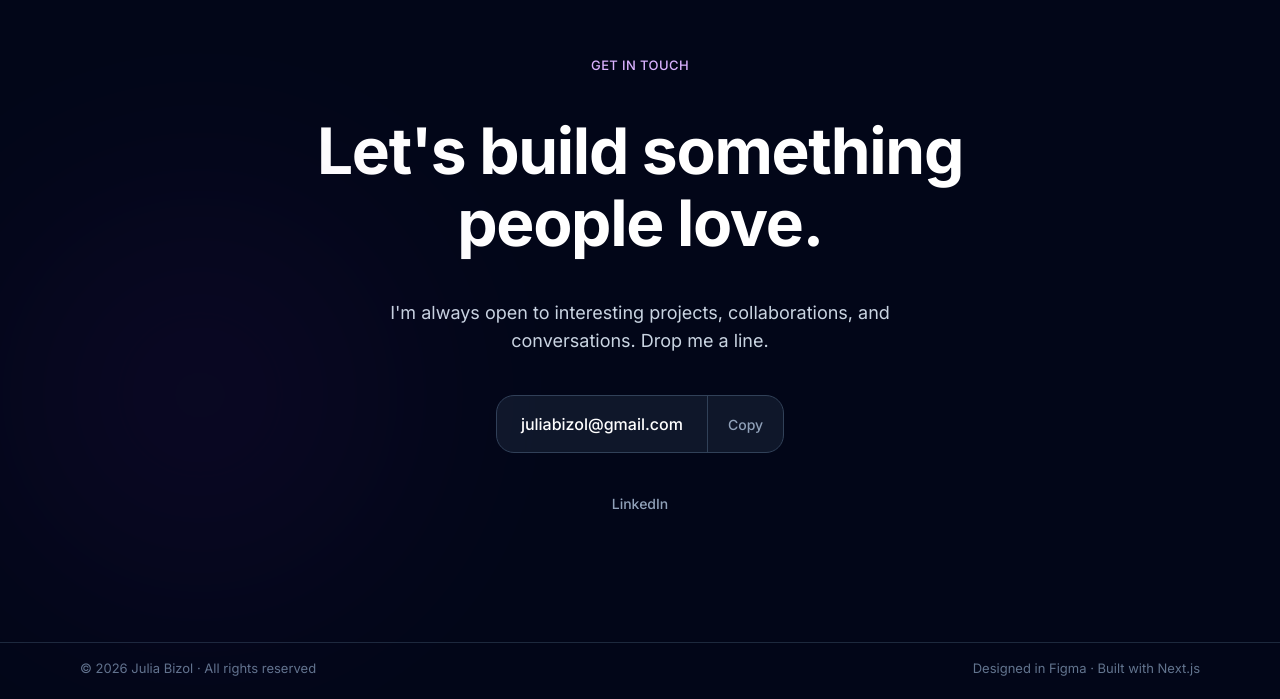
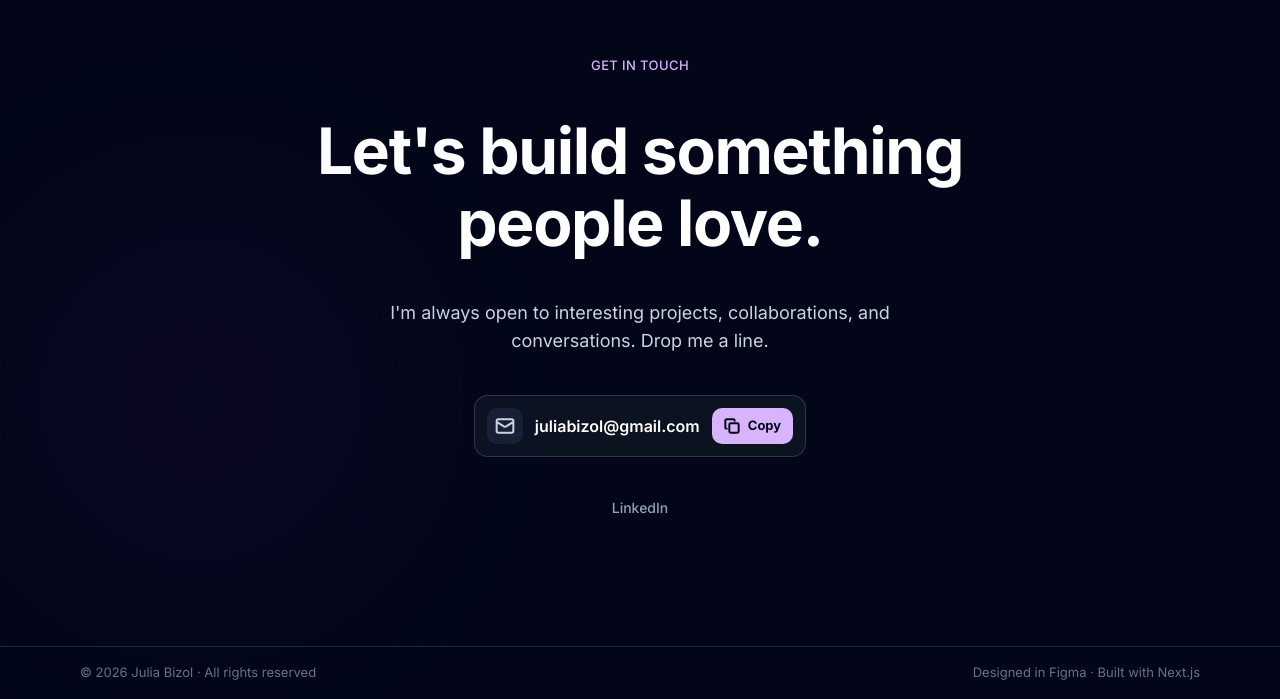
Before and after one commit to juliabizol/julia-portfolio, a Next.js app: page / in a window 1280 px wide. Shown: the part 2416-3115 px from the top of the page. Built offline with nearby package versions, Linux system fonts and the light colour scheme.

Commit message:
Restyle email copy widget to match Figma design

```diff
--- a/src/components/contact.tsx
+++ b/src/components/contact.tsx
@@ -50,20 +50,65 @@ export function Contact() {
         </p>
 
         {/* Email copy widget */}
-        <div className="inline-flex items-center rounded-2xl border border-slate-700 bg-slate-800/50 overflow-hidden">
-          <span className="px-5 md:px-6 py-3.5 md:py-4 text-[15px] md:text-[16px] font-medium text-white select-all">
+        <div className="inline-flex items-center gap-3 rounded-xl border border-[rgba(216,180,254,0.2)] bg-[#0B1220] p-3">
+          <div className="flex items-center justify-center rounded-lg bg-[#172135] p-2">
+            <svg
+              width="20"
+              height="20"
+              viewBox="0 0 20 20"
+              fill="none"
+              xmlns="http://www.w3.org/2000/svg"
+            >
+              <path
+                d="M18.334 5.83373L10.8409 10.6058C10.5866 10.7534 10.2978 10.8312 10.0038 10.8312C9.70971 10.8312 9.42089 10.7534 9.16662 10.6058L1.66602 5.83373M3.33282 3.33398H16.6672C17.5878 3.33398 18.334 4.0801 18.334 5.00048V14.9995C18.334 15.9199 17.5878 16.666 16.6672 16.666H3.33282C2.41227 16.666 1.66602 15.9199 1.66602 14.9995V5.00048C1.66602 4.0801 2.41227 3.33398 3.33282 3.33398Z"
+                stroke="#CBD5E1"
+                strokeWidth="2"
+                strokeLinecap="round"
+              />
+            </svg>
+          </div>
+
+          <span className="text-[16px] font-semibold text-white select-all">
             {EMAIL}
           </span>
-          <div className="w-px self-stretch bg-slate-700" />
+
           <button
             onClick={handleCopy}
             aria-label="Copy email address"
-            className={`px-4 md:px-5 py-3.5 md:py-4 text-[13px] md:text-[14px] font-medium transition-colors shrink-0 ${
-              copied
-                ? "text-purple-300"
-                : "text-slate-400 hover:text-white hover:bg-slate-700/50"
-            }`}
+            className="flex items-center gap-2 rounded-lg bg-[#D8B4FE] px-3 py-2 text-[13px] font-bold text-[#020617] transition-opacity hover:opacity-90"
           >
+            {copied ? (
+              <svg
+                width="16"
+                height="16"
+                viewBox="0 0 16 16"
+                fill="none"
+                xmlns="http://www.w3.org/2000/svg"
+              >
+                <path
+                  d="M13.334 4L6.00065 11.3333L2.66732 8"
+                  stroke="#020617"
+                  strokeWidth="2"
+                  strokeLinecap="round"
+                  strokeLinejoin="round"
+                />
+              </svg>
+            ) : (
+              <svg
+                width="16"
+                height="16"
+                viewBox="0 0 16 16"
+                fill="none"
+                xmlns="http://www.w3.org/2000/svg"
+              >
+                <path
+                  d="M2.66626 10.6669C1.93287 10.6669 1.33282 10.0669 1.33282 9.33347V2.66626C1.33282 1.93287 1.93287 1.33282 2.66626 1.33282H9.33347C10.0669 1.33282 10.6669 1.93287 10.6669 2.66626M6.66658 5.33314H13.3338C14.0702 5.33314 14.6672 5.93015 14.6672 6.66658V13.3338C14.6672 14.0702 14.0702 14.6672 13.3338 14.6672H6.66658C5.93015 14.6672 5.33314 14.0702 5.33314 13.3338V6.66658C5.33314 5.93015 5.93015 5.33314 6.66658 5.33314Z"
+                  stroke="#020617"
+                  strokeWidth="2"
+                  strokeLinecap="round"
+                />
+              </svg>
+            )}
             {copied ? "Copied!" : "Copy"}
           </button>
         </div>
```
